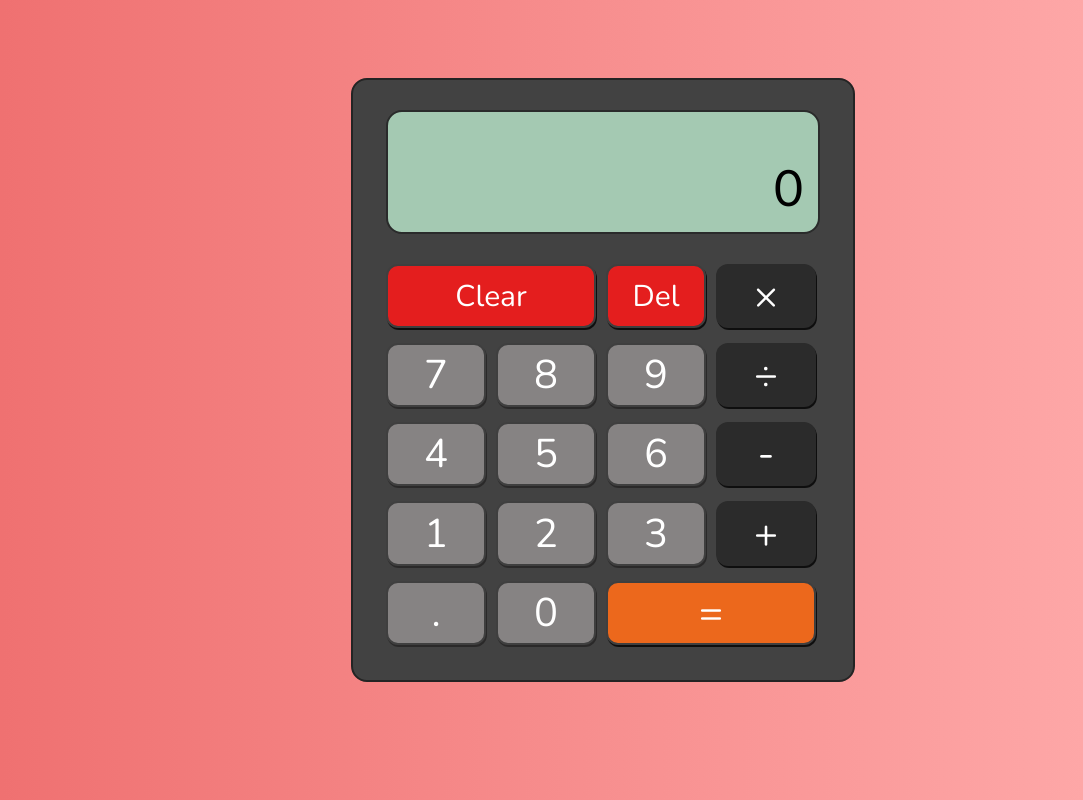
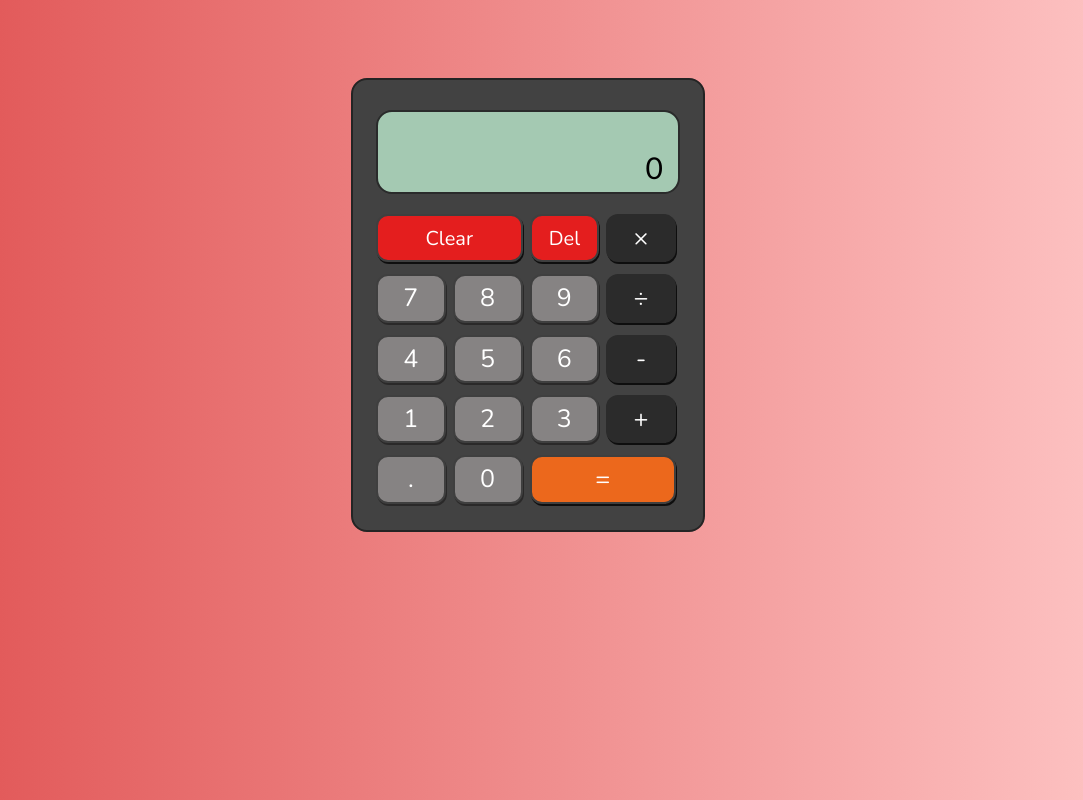
Before and after one commit to Chloeh24/calculator, a plain HTML site: page index.html in a window 1280 px wide. Shown: the whole page, without its empty margins (97-1180 px from the left). Drawn offline with nearby package versions, Linux system fonts and the light colour scheme.

Commit message:
resize calculator

```diff
--- a/script.js
+++ b/script.js
@@ -12,7 +12,6 @@ var equals = document.querySelector('#equals')
 var displayValue = '';
 var lastChar = displayValue.charAt(displayValue.length-1)
 var decimalon = false;
-var operatorOn = false;
 
 var x = null
 var y = null
@@ -58,7 +57,6 @@ function updateDisplay(){
 
 
 
-
 //do calculations
 
 function equal(){
@@ -69,6 +67,7 @@ function equal(){
         displayValue = ''
         x = null;
         y = null;
+        decimalon = false;
     }
 }
 
@@ -93,15 +92,15 @@ function operate(x, y, op){
 
 function dec(){
     if(!decimalon){
-        if(!isNaN(lastChar)){
-            displayValue += '.';
-            displayBottom.innerHTML = displayValue;
-            decimalon = true
-       } else {
-           displayValue += '0.';
-           displayBottom.innerHTML = displayValue;
+     if (displayValue === '' || displayValue === '0'){
+            displayValue += '0.';
+             displayBottom.innerHTML = displayValue
            decimalon = true
-       }
+       } else if (!isNaN(lastChar)){
+        displayValue += '.';
+        displayBottom.innerHTML = displayValue
+        decimalon = true
+         }
     }
 }
 
@@ -115,6 +114,7 @@ function clearAll(){
     displayValue = ''
     x = null;
     y = null;
+    decimalon = false
 }
 
 
--- a/style.css
+++ b/style.css
@@ -1,12 +1,12 @@
 body {
-    background: linear-gradient(100deg, rgb(238, 108, 108), rgb(255, 172, 172));
+    background: linear-gradient(100deg, rgb(224, 82, 82), rgb(255, 201, 201));
 }
 
 
 #calculator {
     margin-top: 70px;
-    height: 600px;
-    width: 500px;
+    height: 450px;
+    width: 350px;
     border: 2px solid rgb(36, 36, 36);
     border-radius: 16px;
     background-color: rgb(66, 66, 66);
@@ -17,16 +17,17 @@ body {
 
 #innercalc {
     position: relative;
+    margin: 0 auto;
     display: inline-block;
     margin-top: 30px;
 }
 
 #display {
-    height: 120px;
-    width: 430px;
+    height: 80px;
+    width: 300px;
     border: 2px solid rgb(42, 43, 43);
     border-radius: 16px;
-    margin-bottom: 30px;
+    margin-bottom: 20px;
     font-family: 'Lato', sans-serif;
     background-color: rgb(164, 201, 178);
     text-align: right;
@@ -34,28 +35,29 @@ body {
 }
 
 #displayTop {
-    height: 40px;
+    height: 20px;
     padding: 0px 15px;
-    margin-top: 5px;
-    font-size: 30px;
+    margin-top: 10px;
+    font-size: 15px;
 }
 
 
 #displayBottom {
-    height: 60px;
+    height: 40px;
     padding: 0px 15px;
     color: black;
-    font-size: 50px;
+    margin-top: 7px;
+    font-size: 30px;
 }
 
 .buttonContainer {
-    width: 430px;
-    height: 460px;
+    width: 300px;
+    height: 350px;
     display: grid;
     grid-template-columns: repeat(4, 1fr);
     grid-template-rows: repeat(6, 1fr);
-    grid-column-gap: 10px;
-    grid-row-gap: 15px;
+    grid-column-gap: 7px;
+    grid-row-gap: 12px;
 }
 
 button {
@@ -65,7 +67,7 @@ button {
     box-shadow: 1px 2px rgba(36, 35, 35, 0.781);
     font-family: 'Nunito', sans-serif;
     font-style: bold;
-    font-size: 40px;
+    font-size: 25px;
     color: white;
     cursor: pointer;
     outline: none;
@@ -90,7 +92,7 @@ button::-moz-focus-inner {
 
 #clear, #delete {
     background-color: rgb(228, 30, 30);
-    font-size: 30px;
+    font-size: 20px;
     box-shadow: 1px 2px rgba(0, 0, 0, 0.781);
 }
 
```
